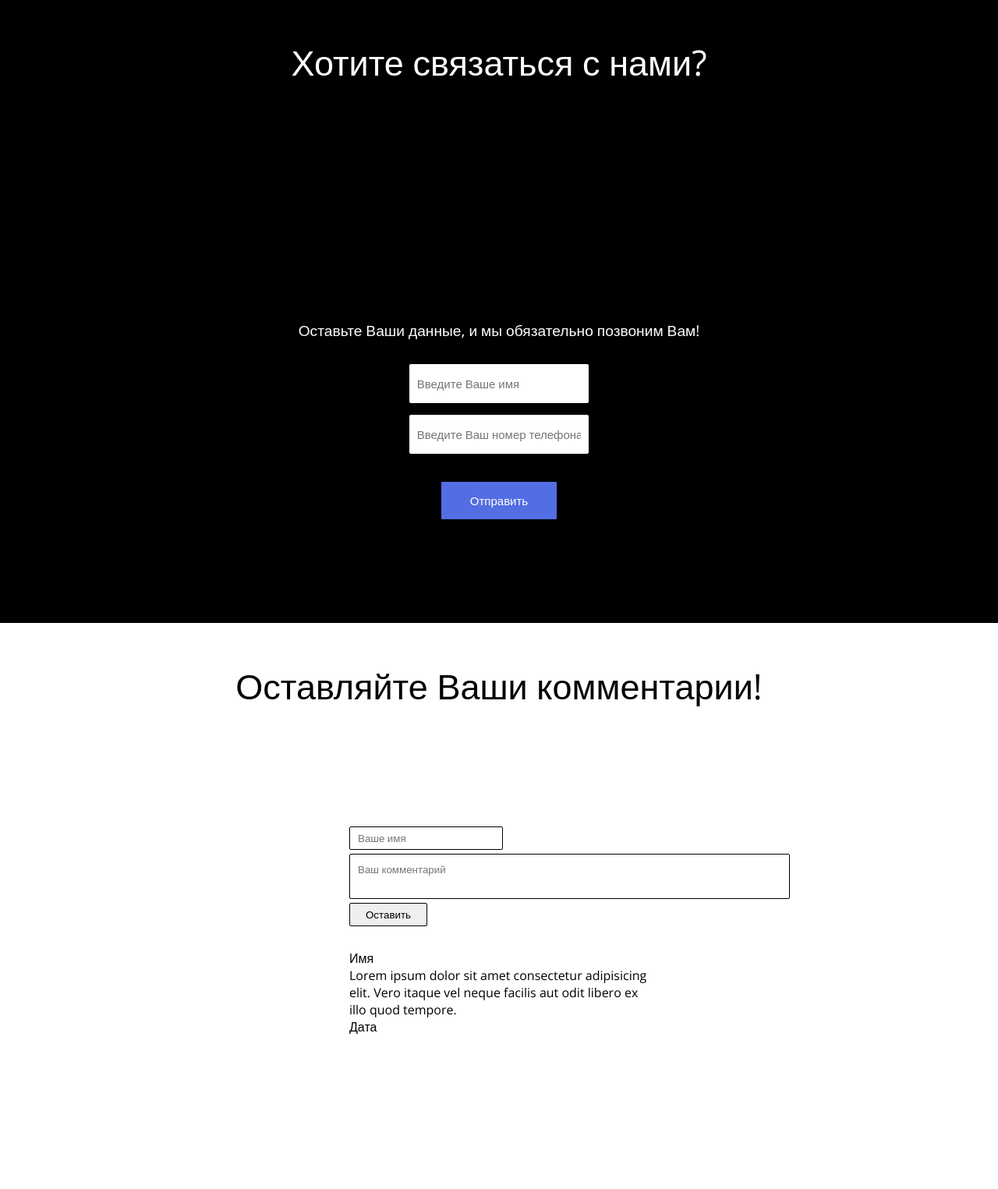
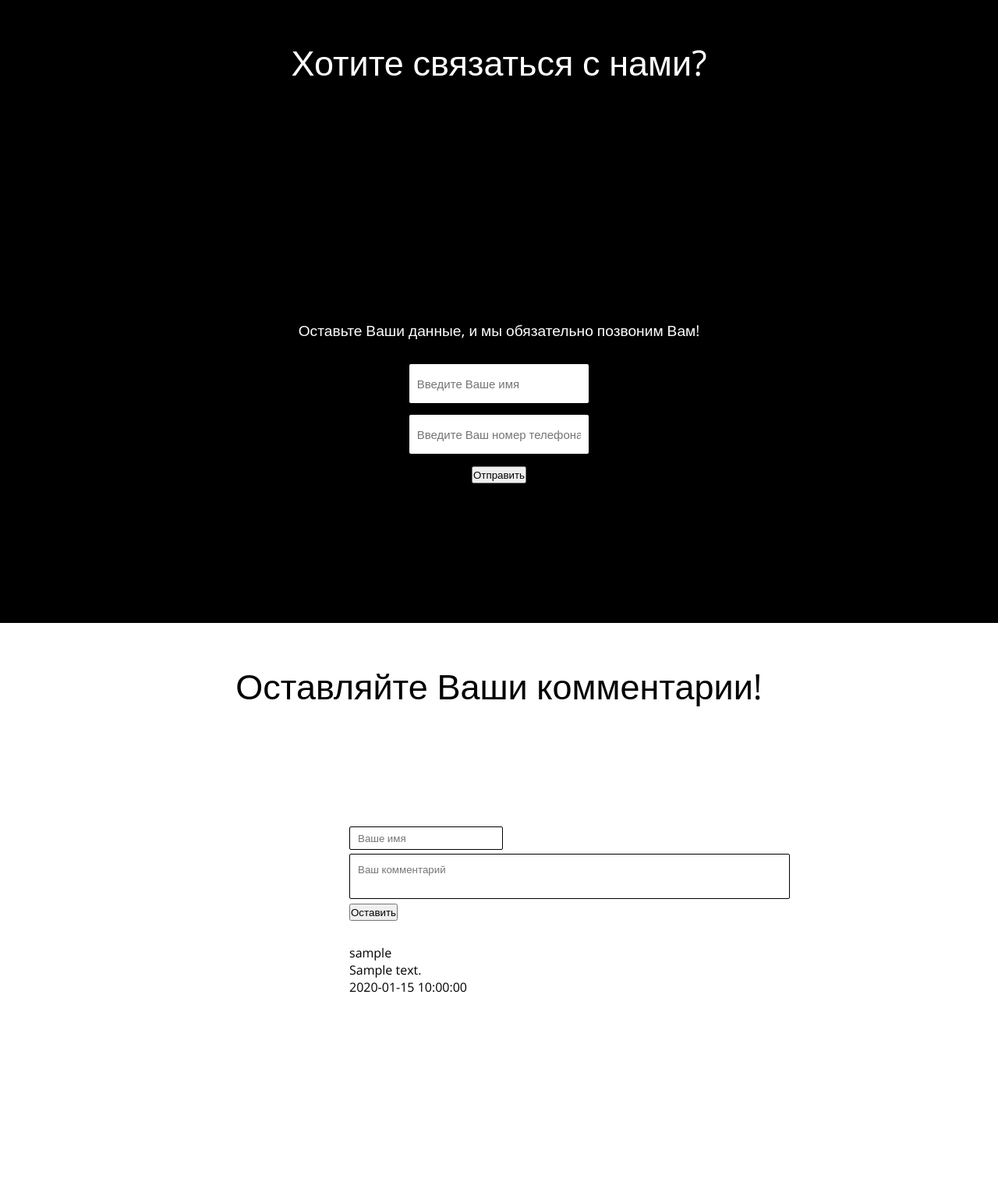
Before and after one commit to Lateir/Site_Wisitka, a Python web app: template Site_Wisitka/templates/index.jinja2 in a window 1280 px wide. Shown: the part 1643-3168 px from the top of the page at 78% size. Run offline with Jinja, Linux system fonts and the light colour scheme; the template is opened without the code that fills it: most values are stand-ins (such as "Sample title", 1, 10 or a date in 2020).

Commit message:
Небольшие изменения

```diff
--- a/Site_Wisitka/static/css/index.css
+++ b/Site_Wisitka/static/css/index.css
@@ -251,4 +251,5 @@ html, body {
   width: 50%;
   margin: 0 auto;
   text-align: left;
+  margin-bottom: 20px;
 }
--- a/Site_Wisitka/templates/index.jinja2
+++ b/Site_Wisitka/templates/index.jinja2
@@ -56,7 +56,7 @@
         <form action="/" method="POST">
           <input type="text" name="username" placeholder="Введите Ваше имя"><br>
           <input type="text" name="phone" placeholder="Введите Ваш номер телефона"><br>
-          <button type="submit" value="feedback">Отправить</button>
+          <input type="submit" name="feedback" value="Отправить">
         </form>
       </div>
     </div>
@@ -66,14 +66,16 @@
         <form action="/" method="POST">
           <input type="text" name="username" placeholder="Ваше имя"><br>
           <textarea name="comment" cols="66" placeholder="Ваш комментарий" contenteditable></textarea><br>
-          <button type="submit" value="comment">Оставить</button>
+          <input type="submit" name="review" value="Оставить">
         </form>
         <div class="comment-section__comments">
+            {% for review in reviews %}
           <div class="comment-section__comment">
-            <p>Имя</p>
-            <p>Lorem ipsum dolor sit amet consectetur adipisicing elit. Vero itaque vel neque facilis aut odit libero ex illo quod tempore.</p>
-            <p>Дата</p>
+            <p>{{ review.username }}</p>
+            <p>{{ review.comment }}</p>
+            <p>{{ review.date }}</p>
           </div>
+            {% endfor %}
         </div>
       </div>
     </div>
--- a/Site_Wisitka/views/default.py
+++ b/Site_Wisitka/views/default.py
@@ -6,7 +6,7 @@ from sqlalchemy.exc import DBAPIError
 from .. import models
 
 
-@view_config(route_name='home', renderer='../templates/mytemplate.jinja2')
+@view_config(route_name='home', renderer='../templates/index.jinja2')
 def my_view(request):
     try:
         query = request.dbsession.query(models.MyModel)
```
